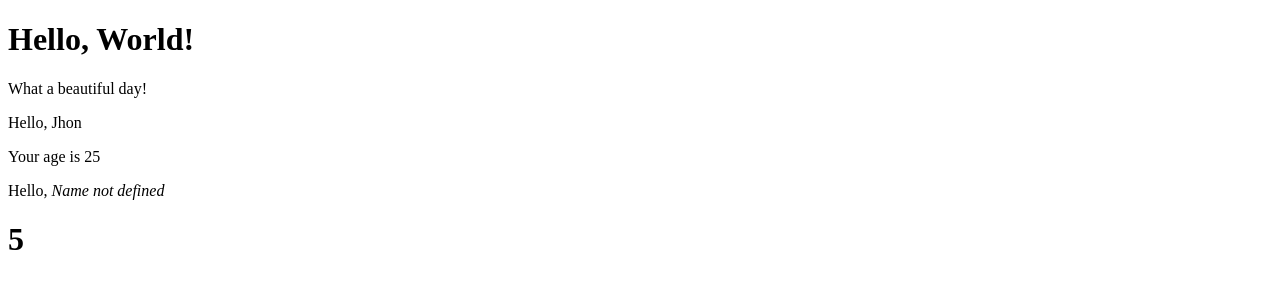
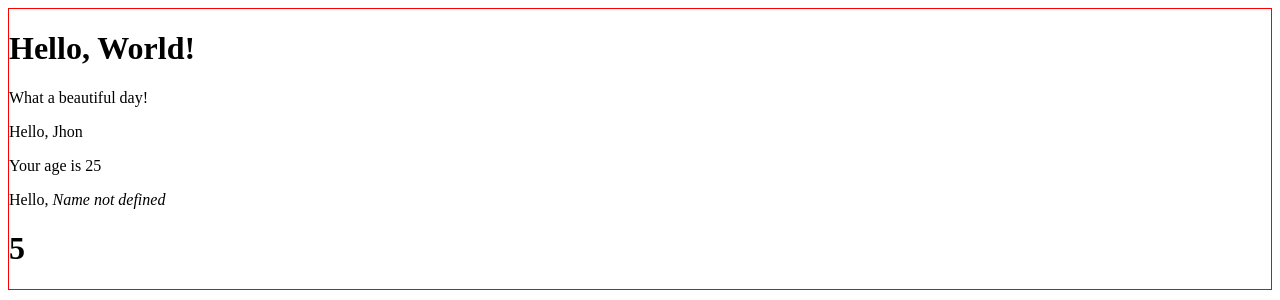
Before and after one commit to jbiasella/react-exercises, a React (Create React App) app in the folder my-app/: page / in a window 1280 px wide. Shown: the top 300 px of the page. Built offline with nearby package versions, Linux system fonts and the light colour scheme.

Commit message:
adding container class

```diff
--- a/my-app/src/App.js
+++ b/my-app/src/App.js
@@ -3,19 +3,19 @@
 import Hello from "./Hello";
 import Welcome from "./Welcome";
 import WelcomeDefault from "./WelcomeDefault";
-
+import { Container } from "./Container";
 
 
 export default class App extends React.Component{
     render(){
         return (
-            <div>
+            <Container>
                 <Hello />
                 <Welcome name="Jhon" age="25"/>
                 <WelcomeDefault />
                 <Counter value={0} incrementInterval={1} incrementAmount={1000}/>
 
-            </div>
+            </Container>
         )
     }
 }
--- /dev/null
+++ b/my-app/src/Container.js
@@ -0,0 +1,12 @@
+import React from "react";
+
+export class Container extends React.Component{
+    render(){
+        return(
+            <div className="border-red">
+                {this.props.children}
+
+            </div>
+        )
+    }
+}
--- /dev/null
+++ b/my-app/src/index.css
@@ -0,0 +1,3 @@
+.border-red{
+    border: 1px solid red
+}
--- a/my-app/src/index.js
+++ b/my-app/src/index.js
@@ -1,7 +1,7 @@
 import React from "react";
 import {createRoot} from "react-dom/client"
 import App from "./App";
-
+import "./index.css"
 const root = createRoot(document.getElementById("root"))
 
 root.render(
```
